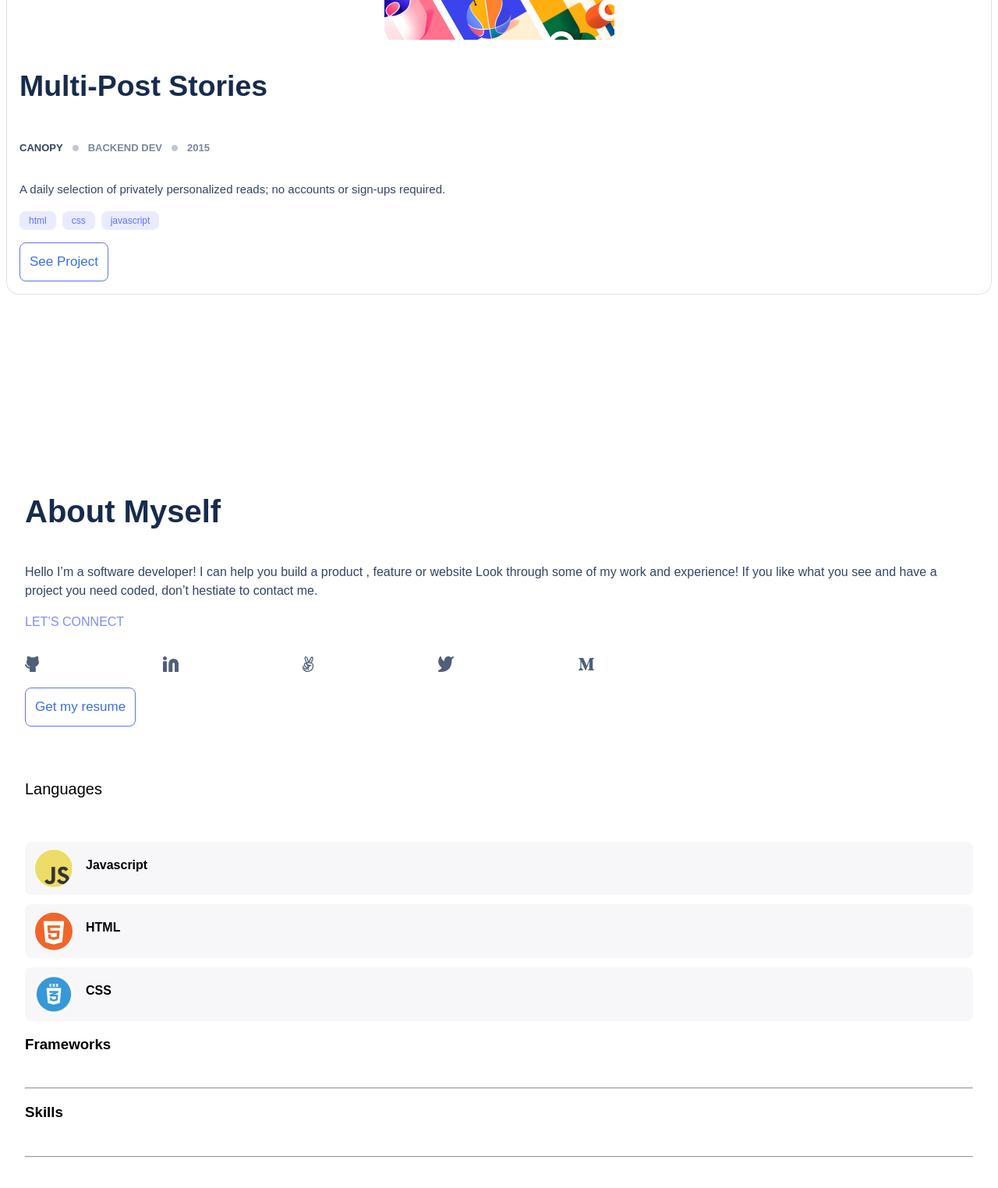
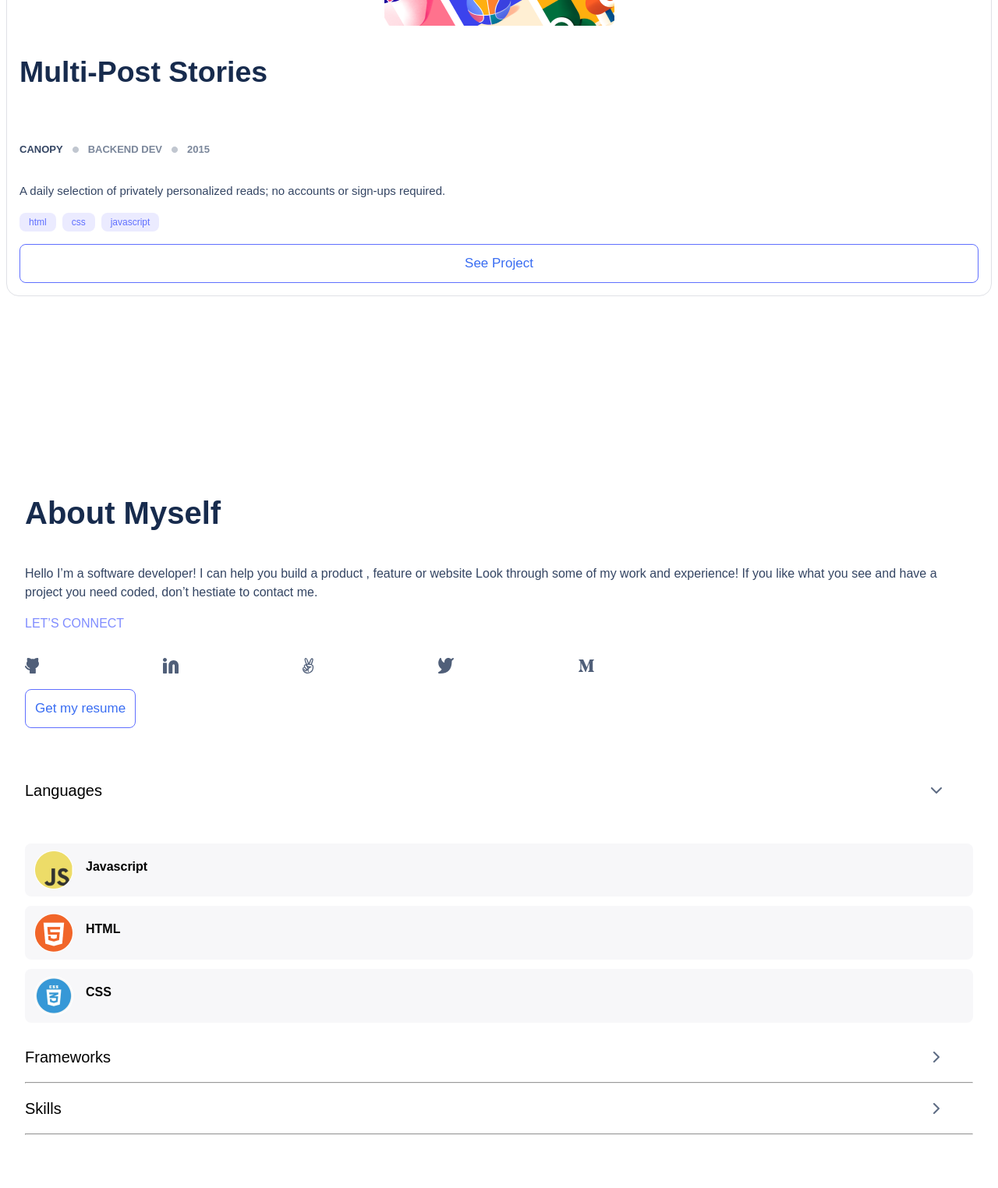
Before and after one commit to vikipretium/portfolio_project, a website: page index.html in a window 1280 px wide. Shown: the part 2797-4321 px from the top of the page at 78% size. After the commit the page ends 4285 px from the top, so only its background shows below. Drawn offline with Linux system fonts and the light colour scheme.

Commit message:
Add about section

```diff
--- a/assets/css/style.css
+++ b/assets/css/style.css
@@ -6,7 +6,7 @@ html {
 }
 
 body {
-  background: #fff;
+  background: rgb(255, 255, 255);
   margin-top: 0;
   padding-top: 0;
 }
@@ -217,17 +217,19 @@ a {
 /* work-section */
 .works {
   display: grid;
+  gap: 88px;
   align-items: center;
   margin-top: 114px;
 }
 
 .project1 {
+  display: flex;
+  flex-direction: column;
   padding: 16px;
   border: 1px solid #dfe1e6;
   background-color: #fff;
   box-sizing: border-box;
   border-radius: 16px;
-  margin-bottom: 114px;
 }
 
 .project1 img {
@@ -239,24 +241,23 @@ a {
 
 .img {
   /* width: 100%; */
-
 }
 
 .pri_text {
-  color: #172B4D;
+  color: #172b4d;
   font-style: normal;
   font-weight: bold;
   font-size: 32px;
-  margin: 0px;
+  margin: 0;
 }
 
 .pri_text h1 {
-  margin: 12px 0px 0px 0px;
+  margin: 12px 0 0 0;
 }
 
 .det_text {
   display: flex;
-  margin: 20px 0px;
+  margin: 20px 0;
 }
 
 .det_text img {
@@ -274,7 +275,7 @@ a {
 }
 
 .detail {
-  color: #7A869A;
+  color: #7a869a;
   font-style: normal;
   font-weight: 600;
   font-size: 13px;
@@ -293,28 +294,27 @@ a {
   list-style-type: none;
   display: flex;
   gap: 8px;
-  padding-left: 0px;
+  padding-left: 0;
 }
-
 
 .tags {
   font-style: normal;
   font-weight: 500;
   font-size: 12px;
   line-height: 16px;
-  color: #6070FF;
-  background: #EBEBFF;
+  color: #6070ff;
+  background: #ebebff;
   border-radius: 8px;
   padding: 4px 12px;
 }
 
 .button {
-  color: #396DF2;
+  color: #396df2;
   font-style: normal;
   font-weight: 500;
   font-size: 17px;
   line-height: 24px;
-  border: 1px solid #6070FF;
+  border: 1px solid #6070ff;
   box-sizing: border-box;
   border-radius: 8px;
   background: none;
@@ -326,7 +326,8 @@ a {
 .about {
   padding: 24px;
   background: #fff;
-
+  border-radius: 0 70px 0 0;
+  margin-top: 114px;
 }
 
 .about-text {
@@ -334,7 +335,7 @@ a {
   font-weight: bold;
   font-size: 40px;
   line-height: 52px;
-  color: #172B4D;
+  color: #172b4d;
   margin-top: 114px;
 }
 
@@ -347,7 +348,7 @@ a {
 }
 
 .lets-con {
-  color: #7F8CFF;
+  color: #7f8cff;
   font-style: normal;
   font-weight: 500;
   font-size: 16px;
@@ -356,14 +357,13 @@ a {
 
 .social-1 {
   display: flex;
-
 }
 
 .social-1ist {
   display: flex;
   justify-content: space-between;
   align-items: center;
-  padding: 0px;
+  padding: 0;
   width: 60%;
 }
 
@@ -372,14 +372,25 @@ a {
 }
 
 /* languages */
-.lang-div {
+.list-lang {
+  list-style-type: none;
+  padding: 0;
+  margin: 0;
   margin-top: 48px;
 }
 
 .lang-arrow {
   display: flex;
+  justify-content: space-between;
 }
 
+.lang-arrow img {
+  margin-right: 40px;
+}
+
+.lang-arrow-right {
+  transform: rotate(-90deg);
+}
 
 .lang-text {
   font-style: normal;
@@ -394,7 +405,7 @@ a {
 
 .lang {
   display: flex;
-  background: #F7F7F9;
+  background: #f7f7f9;
   border-radius: 8px;
   margin-bottom: 12px;
 }
@@ -404,5 +415,8 @@ a {
   align-self: center;
   justify-content: center;
   margin: 9px 16px 9px 12px;
+}
 
+hr {
+  margin: 0;
 }
--- a/index.html
+++ b/index.html
@@ -33,7 +33,7 @@
         </nav>
     </header>
     <!-- top-bar -->
-
+    <main class="main-section">
         <!-- headline section -->
 
         <section class="welcome-section" id="welcome">
@@ -95,7 +95,8 @@
                     <img src="assets/images/Counter.png" alt="Counter">
                     <h3 class="detail">2015</h3>
                 </div>
-            <div class="des_text">A daily selection of privately personalized reads; no accounts or sign-ups required.
+                <div class="des_text">A daily selection of privately personalized reads; no accounts or sign-ups
+                    required.
                 </div>
                 <div class="tag_text">
                     <ul>
@@ -118,7 +119,8 @@
                     <img src="assets/images/Counter.png" alt="Counter">
                     <h3 class="detail">2015</h3>
                 </div>
-            <div class="des_text">A daily selection of privately personalized reads; no accounts or sign-ups required.
+                <div class="des_text">A daily selection of privately personalized reads; no accounts or sign-ups
+                    required.
                 </div>
                 <div class="tag_text">
                     <ul>
@@ -141,7 +143,8 @@
                     <img src="assets/images/Counter.png" alt="Counter">
                     <h3 class="detail">2015</h3>
                 </div>
-            <div class="des_text">A daily selection of privately personalized reads; no accounts or sign-ups required.
+                <div class="des_text">A daily selection of privately personalized reads; no accounts or sign-ups
+                    required.
                 </div>
                 <div class="tag_text">
                     <ul>
@@ -164,7 +167,8 @@
                     <img src="assets/images/Counter.png" alt="Counter">
                     <h3 class="detail">2015</h3>
                 </div>
-            <div class="des_text">A daily selection of privately personalized reads; no accounts or sign-ups required.
+                <div class="des_text">A daily selection of privately personalized reads; no accounts or sign-ups
+                    required.
                 </div>
                 <div class="tag_text">
                     <ul>
@@ -182,9 +186,11 @@
         <div class="about">
 
             <h3 class="about-text">About Myself</h3>
-        <h3 class="description">Hello I’m a software developer! I can help you build a product , feature or website Look through some of my
-            work and experience! If you like what you see and have a project you need coded, don’t hestiate to contact
-            me.</h3>
+            <p class="description">Hello I’m a software developer! I can help you build a product , feature or website
+                Look through some of my
+                work and experience! If you like what you see and have a project you need coded, don’t hestiate to
+                contact
+                me.</p>
             <h3 class="lets-con">LET’S CONNECT</h3>
             <div class="social-1">
                 <ul class="social-1ist">
@@ -197,10 +203,12 @@
             </div>
             <button type="button" class="button">Get my resume</button>
 
-        <div class="lang-div">
+            <!-- Languages skills frameworks starts-->
+            <ul class="list-lang">
+                <li class="lang-div">
                     <div class="lang-arrow">
                         <h3 class="lang-text">Languages</h3>
-                <img src="assets/images/arrow-down.png" alt="arrow">
+                        <img src="assets/images/Union.svg" alt="arrow">
                     </div>
                     <div class="lang-wrapper">
                         <div class="lang">
@@ -216,24 +224,28 @@
                             <h4>CSS</h4>
                         </div>
                     </div>
-        </div>
+                </li>
 
-        <div>
-            <h3>Frameworks</h3>
-            <img src="assets/images/arrow-right.png" alt="arrow">
 
+                <li class="lang-div">
+                    <div class="lang-arrow ">
+                        <h3 class="lang-text">Frameworks</h3>
+                        <img class="lang-arrow-right" src="assets/images/Union.svg" alt="arrow">
                     </div>
                     <hr>
-        <div>
-            <h3>Skills</h3>
-            <img src="assets/images/arrow-right.png" alt="arrow">
-
+                </li>
+                <li class="lang-div">
+                    <div class="lang-arrow">
+                        <h3 class="lang-text">Skills</h3>
+                        <img class="lang-arrow-right" src="assets/images/Union.svg" alt="arrow">
                     </div>
                     <hr>
+                </li>
+            </ul>
+        </div>
+        <!-- Languages skills frameworks ends -->
 
-
-    </div>
-
+    </main>
 
 
 
```
Also changed, not shown: assets/images/Union.svg (added), assets/images/arrow-down.png (deleted), assets/images/arrow-right.png (deleted), 3 other files. Lines whose indentation alone changed are shown as unchanged.
